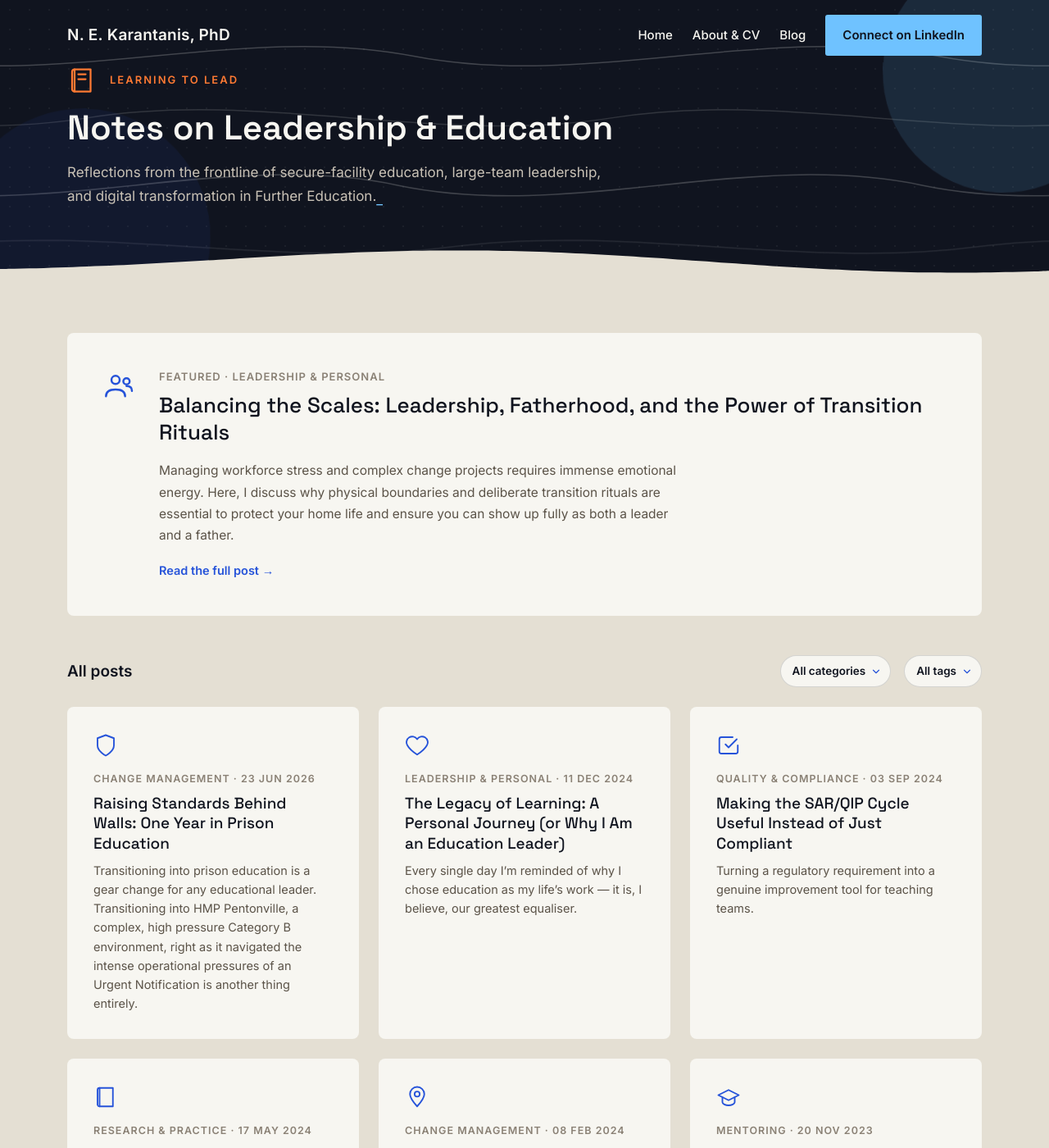
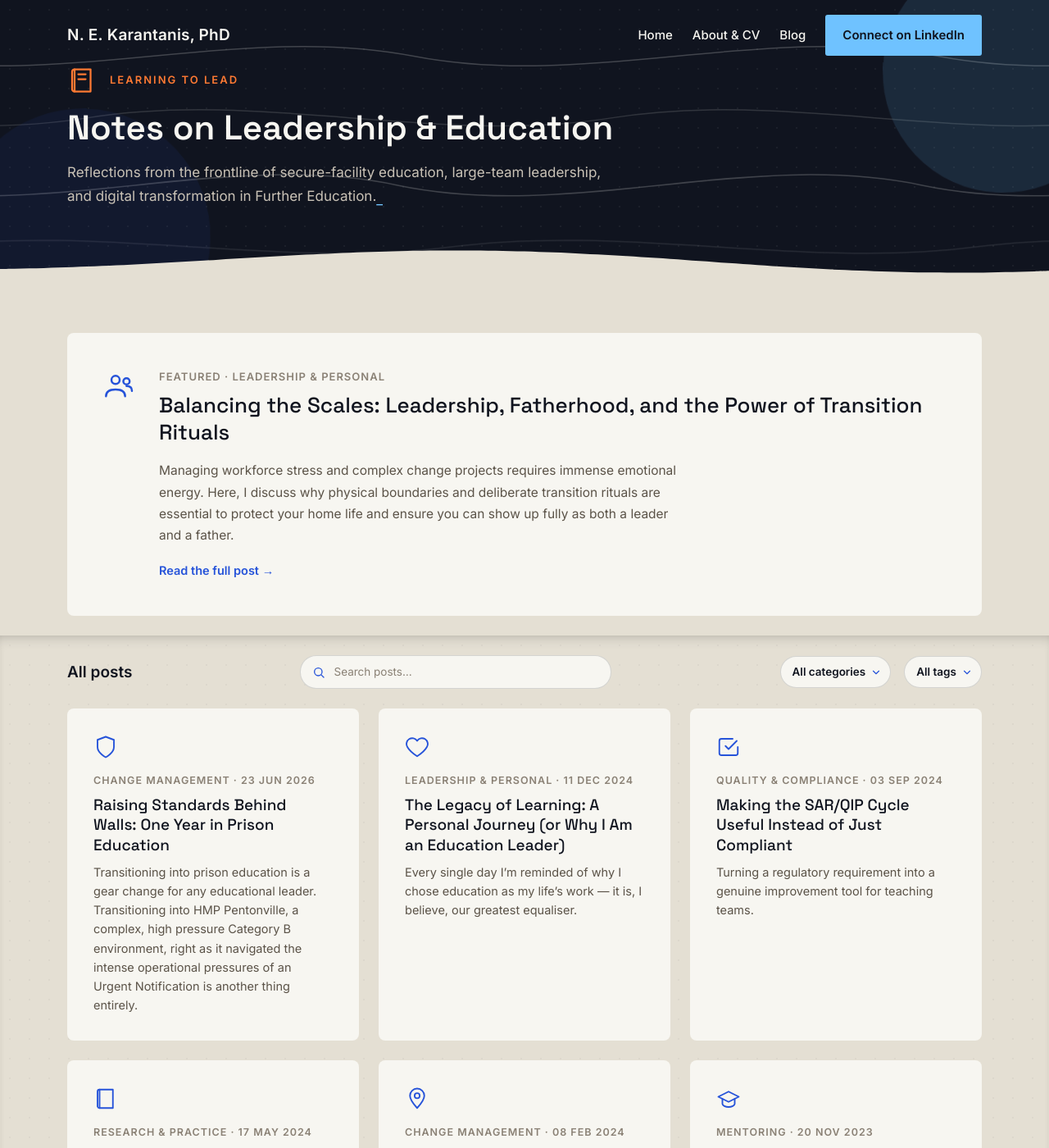
Before and after one commit to Eneekay/nekarantanis, a Jekyll site: the page built from Blog.html, in a window 1280 px wide and 1400 px high. Shown: the whole window at 82% size. Built offline with Jekyll 4.4.1, drawn with Linux system fonts in a browser that asks for light colours.

Commit message:
Add live search to the Blog post grid; dotted texture on the listing
Adds a themed search box between the "All posts" heading and the
category/tag dropdowns, matching their pill styling. Filters the post
grid live as you type (combines with category/tag via AND), backed by
a data-search attribute Liquid bakes at build time from each post's
title, summary, category, and tags, so filtering is a plain substring
check with no runtime DOM text extraction. Search state round-trips
through the URL (?q=) the same way category/tag already do.

Also swaps the post grid section's flat bg-c3 for section-light-dotted,
adding the same dotted texture used elsewhere on the site to the
"listings" background.

```diff
--- a/Blog.html
+++ b/Blog.html
@@ -62,10 +62,17 @@ title: Blog
 </section>
 
 <!-- POST GRID -->
-<section class="bg-c3">
+<section class="section-light-dotted">
   <div class="container pad-24-12-88">
     <div class="d-flex flex-wrap gap-3 align-items-center justify-content-between mb-4">
       <div class="fs-19 fw-semibold text-c0" id="postGridHeading">All posts</div>
+      <div class="blog-search">
+        <svg viewBox="0 0 24 24" width="16" height="16" fill="none" stroke="currentColor" stroke-width="2" stroke-linecap="round" stroke-linejoin="round" class="blog-search-icon"><circle cx="11" cy="11" r="7"></circle><line x1="21" y1="21" x2="16.65" y2="16.65"></line></svg>
+        <input type="text" id="postSearchInput" class="blog-search-input" placeholder="Search posts&hellip;" aria-label="Search posts">
+        <button type="button" class="filter-pill-x d-none" id="postSearchClear" aria-label="Clear search">
+          <svg viewBox="0 0 24 24" width="10" height="10" fill="none" stroke="currentColor" stroke-width="2.5" stroke-linecap="round"><line x1="5" y1="5" x2="15" y2="15"></line><line x1="15" y1="5" x2="5" y2="15"></line></svg>
+        </button>
+      </div>
       <div class="d-flex flex-wrap gap-3">
         <div class="filter-dropdown" data-filter="category">
           <div class="filter-select">
@@ -102,7 +109,8 @@ title: Blog
     <div class="row g-4" id="postGrid">
       {% for post in site.posts %}
       {% unless post.url == featured.url %}
-      <div class="col-md-6 col-lg-4 {% cycle 'td-0', 'td-08', 'td-16' %}" data-reveal-grid data-category="{{ post.category }}" data-tags="{{ post.tags | join: '|' }}">
+      {% capture post_search_text %}{{ post.title }} {{ post.summary }} {{ post.category }} {{ post.tags | join: ' ' }}{% endcapture %}
+      <div class="col-md-6 col-lg-4 {% cycle 'td-0', 'td-08', 'td-16' %}" data-reveal-grid data-category="{{ post.category }}" data-tags="{{ post.tags | join: '|' }}" data-search="{{ post_search_text | strip_html | downcase | escape }}">
         <a href="{{ post.url | relative_url }}" class="post-card hover-card">
           <svg viewBox="0 0 24 24" fill="none" stroke="var(--nk-c2)" stroke-width="1.5" stroke-linecap="round" stroke-linejoin="round">{% include post-icon.html icon=post.icon %}</svg>
           <div class="fs-12 fw-semibold text-faint ls-1 text-uppercase mb-2">{{ post.category }} &middot; {{ post.date | date: "%d %b %Y" }}</div>
--- a/css/custom.css
+++ b/css/custom.css
@@ -548,6 +548,38 @@ a.tag-pill:hover { color: var(--nk-c2); border-color: var(--nk-c2); }
 .filter-menu li:hover { background: var(--nk-sel); }
 .filter-menu li.is-active { color: var(--nk-c2); font-weight: 600; }
 
+/* Live text search for the post grid - same pill chrome as the category/
+   tag filters (border, radius, hover/focus color) so it reads as part of
+   the same control group rather than a foreign input, but grows to fill
+   the space between the heading and the two dropdowns. */
+.blog-search {
+  display: inline-flex;
+  align-items: center;
+  gap: 8px;
+  flex: 1 1 240px;
+  max-width: 380px;
+  padding: 8px 10px 8px 14px;
+  border-radius: 20px;
+  border: 1px solid rgba(var(--nk-c0-rgb), 0.15);
+  background: var(--nk-c4);
+  color: var(--nk-c0);
+  transition: border-color .2s ease;
+}
+.blog-search:hover,
+.blog-search:focus-within { border-color: var(--nk-c2); }
+.blog-search-icon { color: var(--nk-c2); flex-shrink: 0; }
+.blog-search-input {
+  flex: 1 1 auto;
+  min-width: 0;
+  border: none;
+  background: none;
+  font: inherit;
+  font-size: 13.5px;
+  color: var(--nk-c0);
+}
+.blog-search-input:focus { outline: none; }
+.blog-search-input::placeholder { color: var(--nk-text-faint); }
+
 .tag-pill--dark {
   font-size: 13px;
   padding: 7px 14px;
--- a/js/site.js
+++ b/js/site.js
@@ -68,16 +68,21 @@ document.addEventListener('DOMContentLoaded', () => {
     }
   }
 
-  // Blog category/tag filtering: two custom dropdowns filter the post grid
-  // client-side (no server, so this has to run in the browser rather than
-  // Jekyll generating per-tag pages). Plain <select> elements couldn't be
-  // made to match the theme once opened - the popup itself is browser
-  // chrome, not stylable - so these are button+list combos instead. Each
-  // trigger doubles as the active-filter indicator: once a value is picked
-  // it shows a small x-in-a-circle right inside the same pill to clear
-  // just that filter, rather than a separate "clear all" button. The
-  // featured post always stays visible regardless of filtering (it's no
-  // longer duplicated into the grid).
+  // Blog category/tag/search filtering: two custom dropdowns plus a live
+  // text search filter the post grid client-side (no server, so this has
+  // to run in the browser rather than Jekyll generating per-tag pages).
+  // Plain <select> elements couldn't be made to match the theme once
+  // opened - the popup itself is browser chrome, not stylable - so the
+  // dropdowns are button+list combos instead. Each trigger doubles as the
+  // active-filter indicator: once a value is picked it shows a small
+  // x-in-a-circle right inside the same pill to clear just that filter,
+  // rather than a separate "clear all" button. The search box matches
+  // against each card's pre-baked data-search string (title + summary +
+  // category + tags, lowercased at build time by Liquid) so filtering as
+  // you type is a plain substring check, no runtime text extraction. All
+  // three filters combine with AND. The featured post always stays
+  // visible regardless of filtering (it's no longer duplicated into the
+  // grid).
   const categoryDropdown = document.querySelector('[data-filter="category"]');
   const tagDropdown = document.querySelector('[data-filter="tag"]');
   if (categoryDropdown && tagDropdown) {
@@ -88,6 +93,7 @@ document.addEventListener('DOMContentLoaded', () => {
 
     let categoryValue = '';
     let tagValue = '';
+    let searchValue = '';
 
     const dropdownApis = [];
     const closeAllDropdowns = () => dropdownApis.forEach((d) => d.close());
@@ -136,13 +142,15 @@ document.addEventListener('DOMContentLoaded', () => {
     const applyFilters = () => {
       const cat = categoryValue;
       const tag = tagValue;
-      const filtering = !!(cat || tag);
+      const search = searchValue;
+      const filtering = !!(cat || tag || search);
 
       let visibleCount = 0;
       cards.forEach((card) => {
         const matches = !cat || card.dataset.category === cat;
         const matchesTag = !tag || card.dataset.tags.split('|').includes(tag);
-        const show = matches && matchesTag;
+        const matchesSearch = !search || card.dataset.search.includes(search);
+        const show = matches && matchesTag && matchesSearch;
         card.classList.toggle('d-none', !show);
         if (show) {
           visibleCount++;
@@ -162,6 +170,7 @@ document.addEventListener('DOMContentLoaded', () => {
       const next = new URLSearchParams();
       if (categoryValue) next.set('category', categoryValue);
       if (tagValue) next.set('tag', tagValue);
+      if (searchValue) next.set('q', searchValue);
       const qs = next.toString();
       history.replaceState(null, '', qs ? `?${qs}` : window.location.pathname);
     };
@@ -176,6 +185,23 @@ document.addEventListener('DOMContentLoaded', () => {
       (value) => { tagValue = value; applyFilters(); syncUrl(); },
       () => { tagValue = ''; tagApi.setValue(''); applyFilters(); syncUrl(); }
     );
+
+    const searchInput = document.getElementById('postSearchInput');
+    const searchClear = document.getElementById('postSearchClear');
+    searchInput.addEventListener('input', () => {
+      searchValue = searchInput.value.trim().toLowerCase();
+      searchClear.classList.toggle('d-none', !searchValue);
+      applyFilters();
+      syncUrl();
+    });
+    searchClear.addEventListener('click', () => {
+      searchInput.value = '';
+      searchValue = '';
+      searchClear.classList.add('d-none');
+      applyFilters();
+      syncUrl();
+      searchInput.focus();
+    });
 
     document.addEventListener('click', (e) => {
       if (!categoryDropdown.contains(e.target) && !tagDropdown.contains(e.target)) closeAllDropdowns();
@@ -192,6 +218,11 @@ document.addEventListener('DOMContentLoaded', () => {
     if (params.get('tag')) {
       tagValue = params.get('tag');
       tagApi.setValue(tagValue);
+    }
+    if (params.get('q')) {
+      searchValue = params.get('q').trim().toLowerCase();
+      searchInput.value = params.get('q');
+      searchClear.classList.remove('d-none');
     }
     applyFilters();
   }
```
